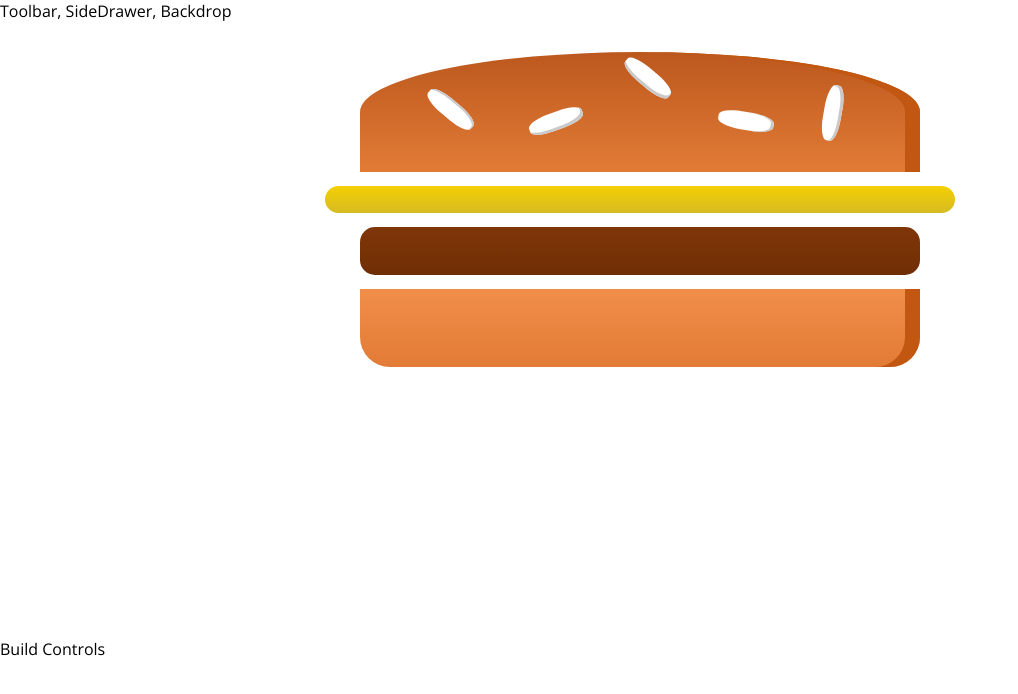
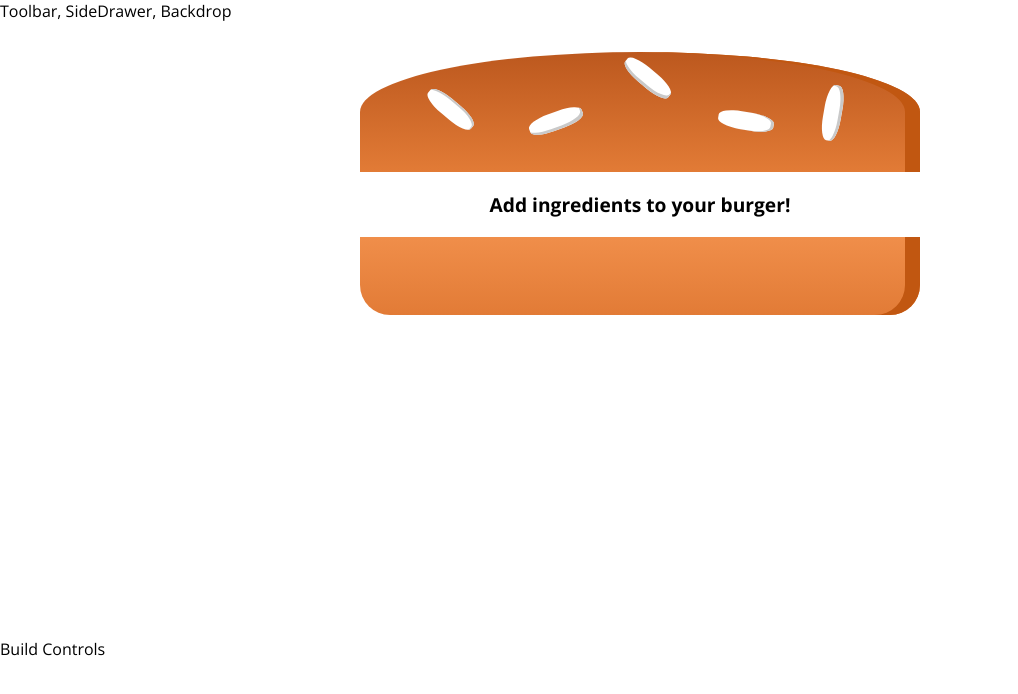
Before and after one commit to quangChe/react-sandbox-app, a React (Create React App) app: page / in a window 1280 px wide. Shown: the top 694 px of the page, without its empty margins (0-1018 px from the left). Built offline with nearby package versions, Linux system fonts and the light colour scheme.

Commit message:
Burger Component
Updated this component to dynamically render ingredients based on props.
Also made prop types more robust.

```diff
--- a/src/components/Burger/Burger.js
+++ b/src/components/Burger/Burger.js
@@ -5,18 +5,35 @@ import './Burger.scss';
 import BurgerIngredient from './BurgerIngredient/BurgerIngredient'
 
 const Burger = props => {
+  let burgerIngredients = Object.keys(props.ingredients)
+    .map(ingredient => {
+      return [...Array(props.ingredients[ingredient])].map((_, i) => {
+        return <BurgerIngredient key={ingredient + i} type={ingredient}/>
+      });
+    })
+    .reduce((accum, elem) => {
+      return accum.concat(elem);
+    }, []);
+
+  burgerIngredients = burgerIngredients.length ? burgerIngredients
+    : <p>Add ingredients to your burger!</p>
+
   return (
     <div className="Burger">
-      <BurgerIngredient type="bread-top"></BurgerIngredient>
-      <BurgerIngredient type="cheese"></BurgerIngredient>
-      <BurgerIngredient type="meat"></BurgerIngredient>
-      <BurgerIngredient type="bread-bottom"></BurgerIngredient>
+      <BurgerIngredient type="bread-top"/>
+      { burgerIngredients }
+      <BurgerIngredient type="bread-bottom"/>
     </div>
   )
 }
 
 Burger.propTypes = {
-
+  ingredients: PropTypes.shape({
+    salad: PropTypes.number,
+    bacon: PropTypes.number,
+    cheese: PropTypes.number,
+    meat: PropTypes.number
+  }).isRequired
 }
 
 export default Burger
```
